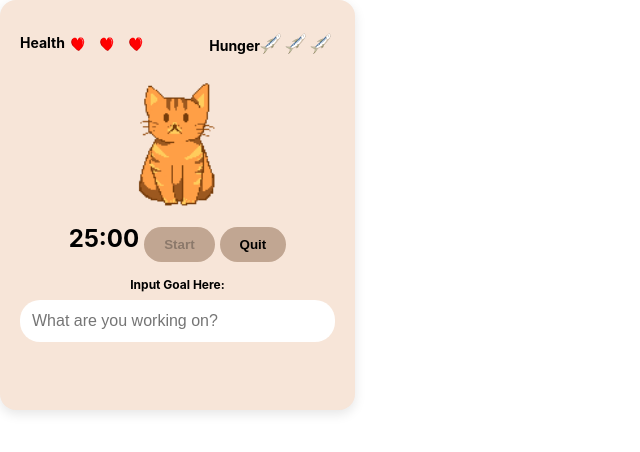
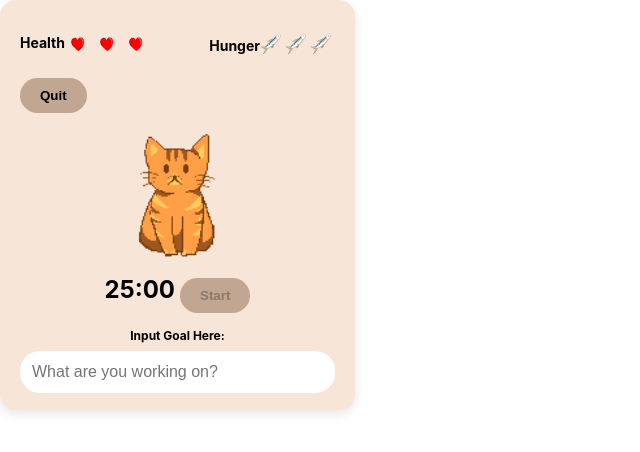
Before and after one commit to annie251/bitcamp2025, a React (Create React App) app: page /#/ in a window 1280 px wide. Both pictures are taken after a click on the button "Study". Shown: the top 452 px of the page, without its empty margins (0-640 px from the left). Built offline with nearby package versions, Linux system fonts and the light colour scheme.

Commit message:
Final Styling changes

```diff
--- a/src/pages/InputPage.css
+++ b/src/pages/InputPage.css
@@ -20,7 +20,7 @@
   }
 
   .cat-sprite {
-    margin-top: auto;
+    padding-top: 25px;
     width: 110px;
     height: 110px;
     margin: 0 auto 16px;
--- a/src/pages/InputPage.tsx
+++ b/src/pages/InputPage.tsx
@@ -34,6 +34,10 @@ const InputPage = () => {
         <HungerBar hunger={3} />
       </div>
 
+      <div className="action-row">
+        <button className="primary-button" onClick={backPage}>Quit</button>
+      </div>
+
       <img className="cat-sprite" src={cat} alt="cat" />
 
       <div className="timer-row">
@@ -44,9 +48,6 @@ const InputPage = () => {
             disabled={!isTaskValid}>
           Start
         </button>
-        <button className="primary-button" onClick={backPage}>
-        Quit
-      </button>
       </div>
 
       <label className="input-label" htmlFor="task-input">
--- a/src/pages/StartPage.css
+++ b/src/pages/StartPage.css
@@ -39,6 +39,7 @@
     width: 130px;
     height: 130px;
     margin: 0 auto 16px;
+    padding-top: 0px;
   }
 
   .timer-text {
--- a/src/pages/StorePage.css
+++ b/src/pages/StorePage.css
@@ -41,7 +41,7 @@
   }
 
   .store-item {
-    margin-top: 60px;
+    margin-top: 120px;
     display: flex;
     flex-direction: column;
     align-items: center;
--- a/src/pages/StorePage.tsx
+++ b/src/pages/StorePage.tsx
@@ -46,7 +46,7 @@ const StorePage = () => {
     <div className="popup-card">
       <div className="top-bar">
         <span className="coins">Coins <span className="coin-amount"><CoinCounter coins={coins} /></span></span>
-        <button className="secondary-button" onClick={backPage}>Back</button>
+        <button className="primary-button" onClick={backPage}>Back</button>
       </div>
 
       <div className="store-item" onClick={buyFish}>
```
